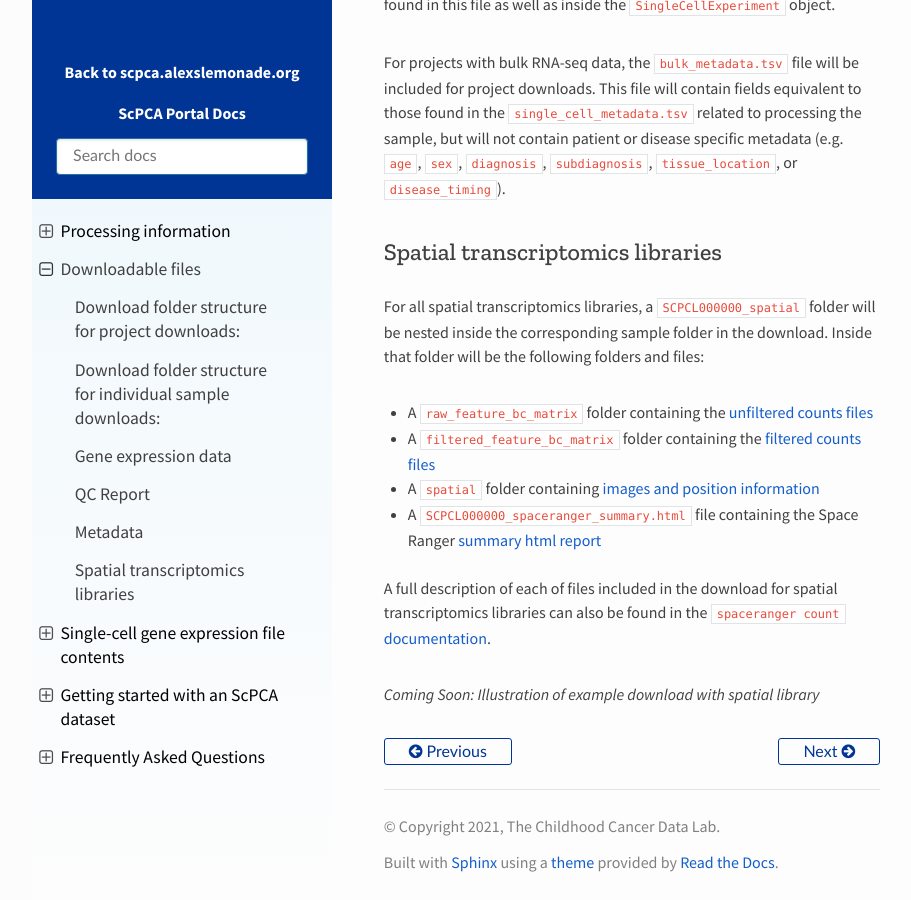
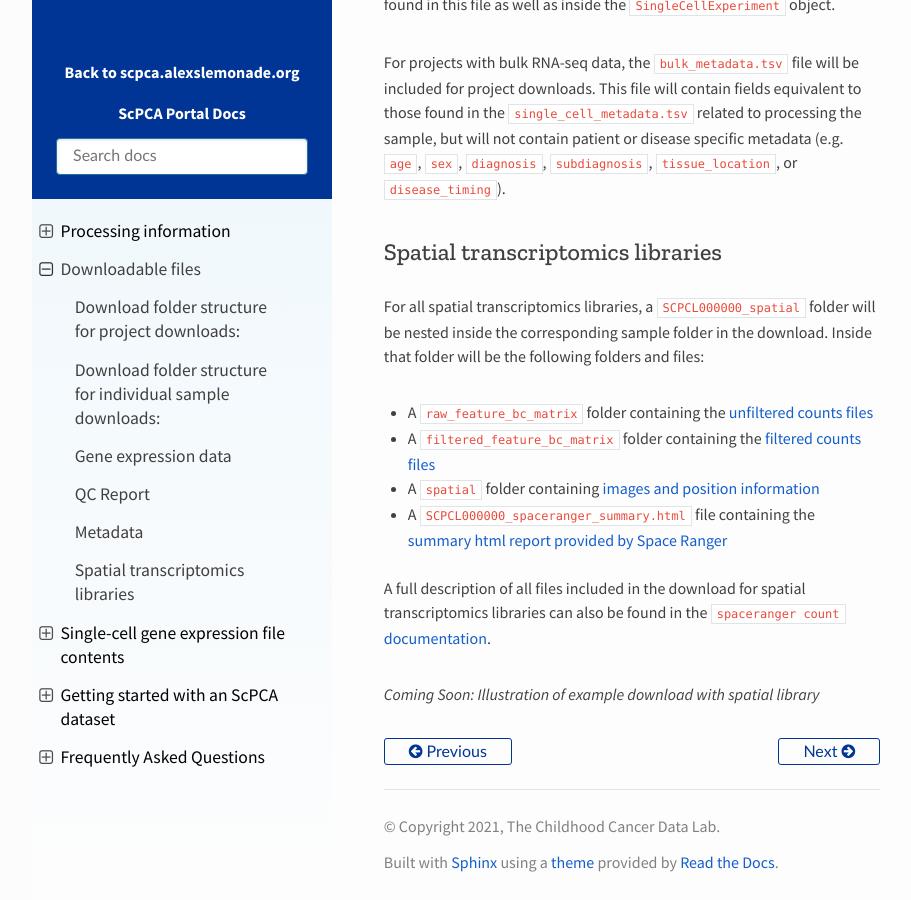
Before and after one commit to DongzeHE/scpca-docs, a Sphinx documentation site: the page built from docs/download_files.md, in a window 1280 px wide and 900 px high, scrolled down 3812 px. Shown: the whole window, without its empty margins (158-1069 px from the left). Built offline with Sphinx 7.4.7 and the Read the Docs theme 2.0.0, drawn with Linux system fonts in a browser that asks for light colours.

Commit message:
update links

```diff
--- a/docs/download_files.md
+++ b/docs/download_files.md
@@ -32,7 +32,7 @@
 ![docs-downloads-sample](https://user-images.githubusercontent.com/15315514/156806534-7ef8d56b-f8f9-4458-b3f5-3f0f42cb7ede.png)
 
 Note that if a sample selected for download contains a spatial transcriptomics library, the files included will be different than pictured above.
-See the [description of the Spatial transcriptomics output section below](#download-contents-for-samples-with-spatial-transcriptomics).
+See the [description of the Spatial transcriptomics output section below](#spatial-transcriptomics-libraries).
 
 ## Gene expression data
 
@@ -91,8 +91,8 @@
 - A `raw_feature_bc_matrix` folder containing the [unfiltered counts files](https://support.10xgenomics.com/spatial-gene-expression/software/pipelines/latest/output/matrices)
 - A `filtered_feature_bc_matrix` folder containing the [filtered counts files](https://support.10xgenomics.com/spatial-gene-expression/software/pipelines/latest/output/matrices)
 - A `spatial` folder containing [images and position information](https://support.10xgenomics.com/spatial-gene-expression/software/pipelines/latest/output/images)
-- A `SCPCL000000_spaceranger_summary.html` file containing the Space Ranger [summary html report](https://support.10xgenomics.com/spatial-gene-expression/software/pipelines/latest/output/summary)
+- A `SCPCL000000_spaceranger_summary.html` file containing the [summary html report provided by Space Ranger](https://support.10xgenomics.com/spatial-gene-expression/software/pipelines/latest/output/summary)
 
-A full description of each of files included in the download for spatial transcriptomics libraries can also be found in the [`spaceranger count` documentation](https://support.10xgenomics.com/spatial-gene-expression/software/pipelines/latest/using/count#outputs).
+A full description of all files included in the download for spatial transcriptomics libraries can also be found in the [`spaceranger count` documentation](https://support.10xgenomics.com/spatial-gene-expression/software/pipelines/latest/using/count#outputs).
 
 _Coming Soon: Illustration of example download with spatial library_
```
